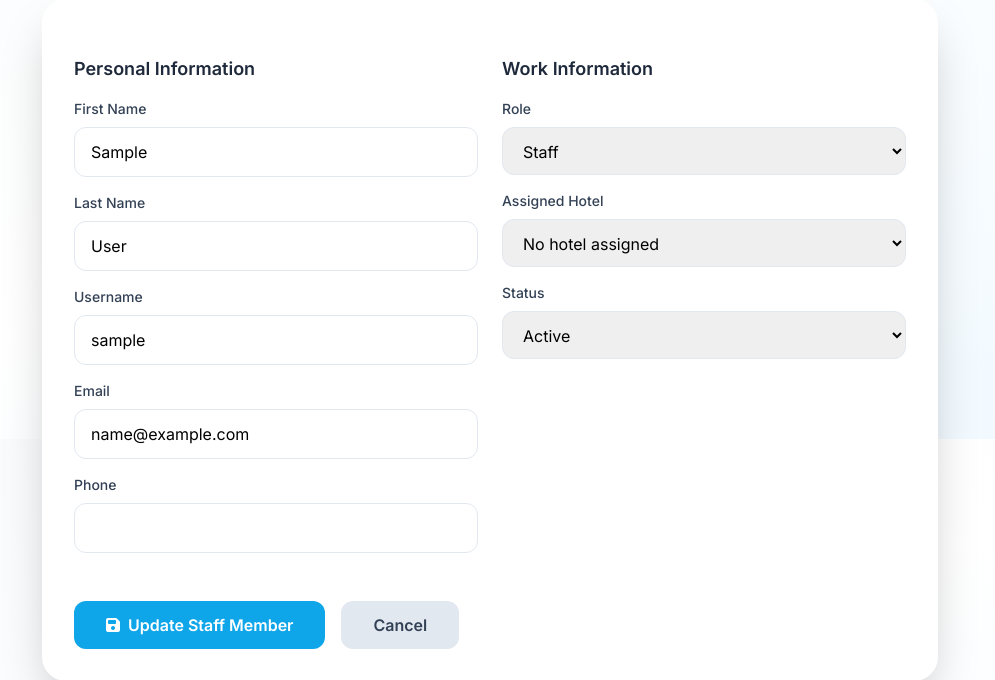
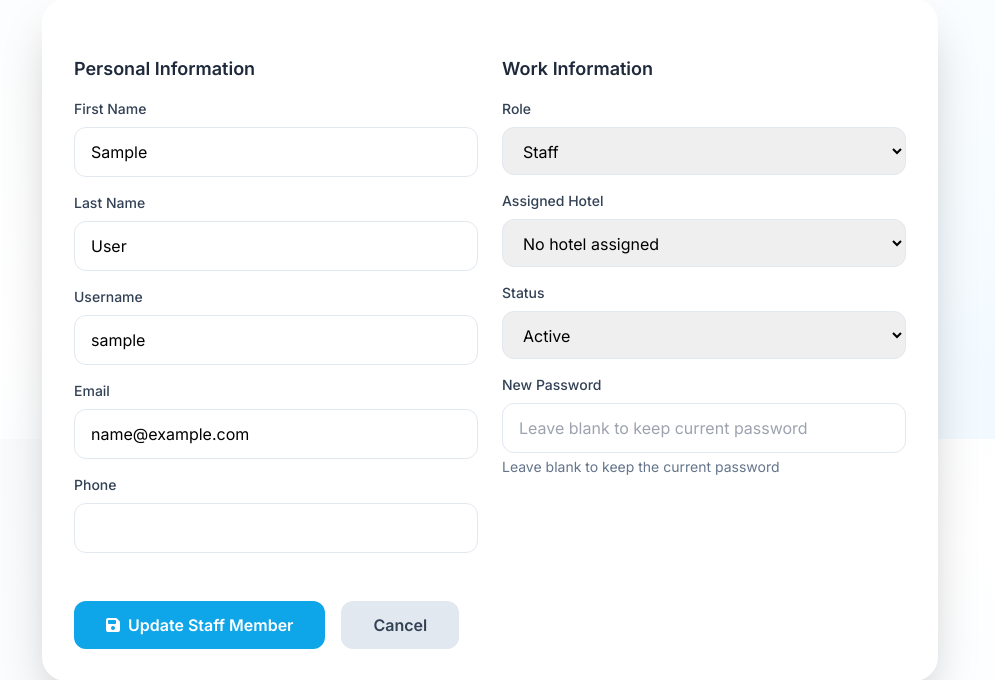
Before and after one commit to Momin9/hotel_management, a Django app: page /staff/1/edit/ in a window 1280 px wide. Shown: the part 361-1041 px from the top of the page, without its empty margins (150-1145 px from the left). Run offline with Django 4.2, Linux system fonts and the light colour scheme; the visitor is signed in with stand-in values (Sample User, id 1); data comes from the database, SQL or seed files in the repository; data that the repository does not hold is empty; parts of the project's set-up code (start-up, migrations or seed data) failed here and were passed over; some libraries are stand-ins or nearby versions.

Commit message:
Add password update functionality for staff members

```diff
--- a/staff/views.py
+++ b/staff/views.py
@@ -219,6 +219,12 @@ def staff_edit(request, staff_id):
             user.role = request.POST.get('role')
             user.is_active = request.POST.get('is_active') == 'true'
 
+            # Update password if provided
+            new_password = request.POST.get('new_password')
+            if new_password and new_password.strip():
+                user.set_password(new_password)
+                messages.success(request, 'Password updated successfully!')
+
             # Update assigned hotel
             hotel_id = request.POST.get('assigned_hotel')
             if hotel_id:
--- a/templates/staff/edit.html
+++ b/templates/staff/edit.html
@@ -92,6 +92,14 @@
                             <option value="false" {% if not staff.is_active %}selected{% endif %}>Inactive</option>
                         </select>
                     </div>
+
+                    <div>
+                        <label for="new_password" class="block text-sm font-medium text-luxury-700 mb-2">New Password</label>
+                        <input type="password" name="new_password" id="new_password"
+                               placeholder="Leave blank to keep current password"
+                               class="w-full px-4 py-3 border border-luxury-200 rounded-xl focus:ring-2 focus:ring-royal-500 focus:border-transparent">
+                        <p class="text-sm text-luxury-500 mt-1">Leave blank to keep the current password</p>
+                    </div>
                     {% else %}
                     <div class="bg-luxury-50 p-4 rounded-xl">
                         <h4 class="font-medium text-luxury-800 mb-2">Current Role</h4>
```
